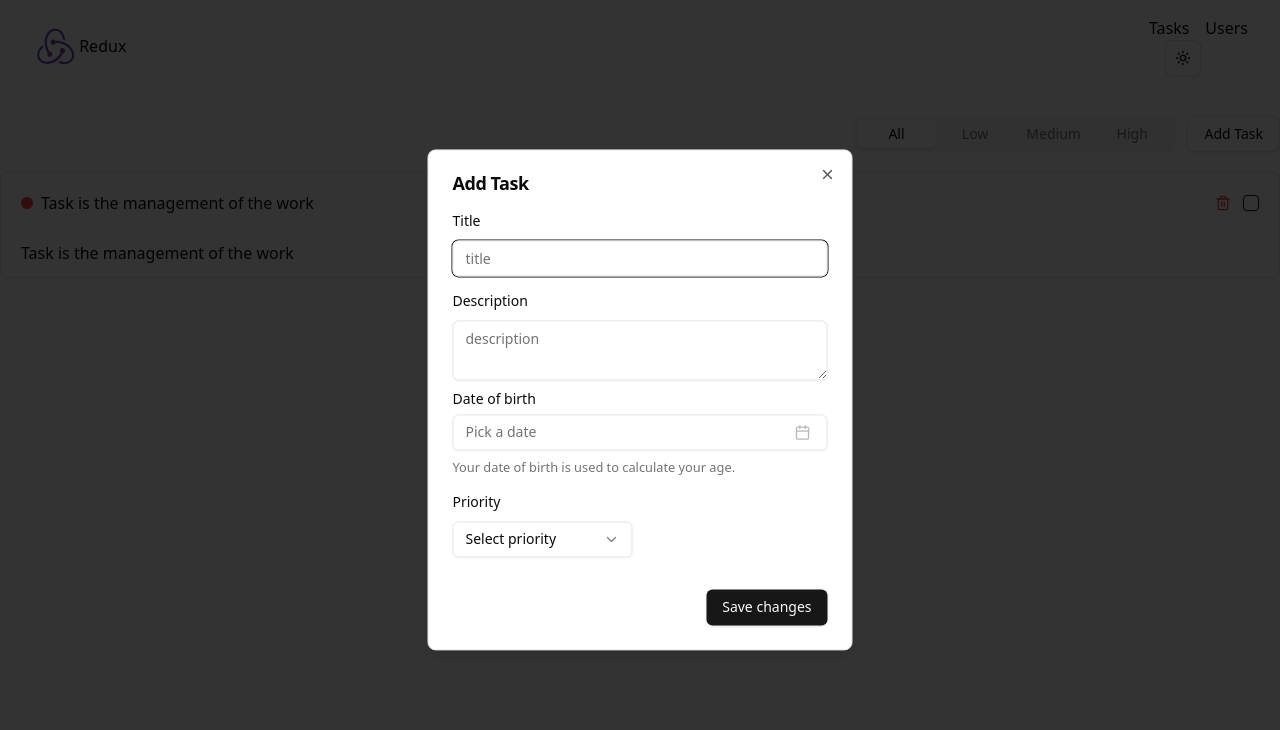
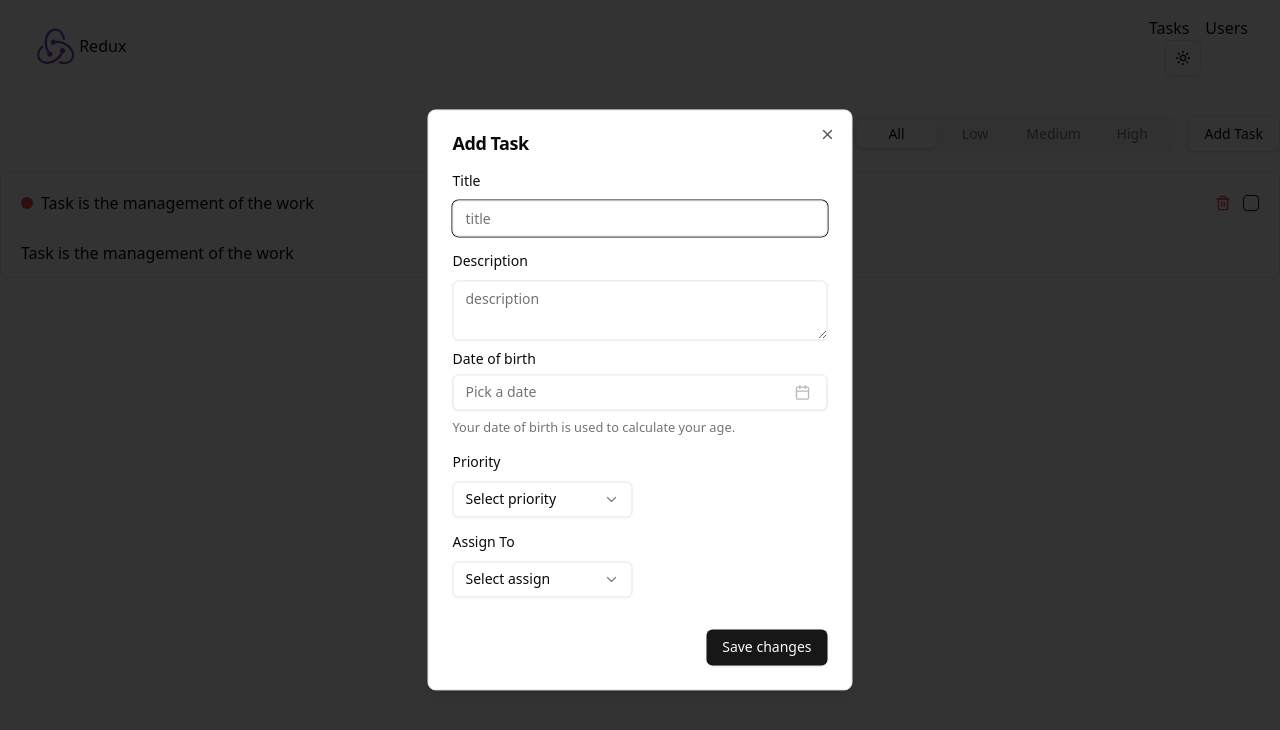
Before and after one commit to Mehebul02/first-redux, a React (Vite) app: page / in a window 1280 px wide. Both pictures are taken after a click on the button "Add Task". Shown: the top 730 px of the page. Built offline with nearby package versions, Linux system fonts and the light colour scheme.

Commit message:
Create the asigned the task

```diff
--- a/src/components/module/tasks/AddTaskModal.tsx
+++ b/src/components/module/tasks/AddTaskModal.tsx
@@ -26,11 +26,13 @@ import { FieldValues, SubmitHandler, useForm } from "react-hook-form"
 import { useAppDispatch } from "@/redux/hook"
 import { addTask } from "@/redux/features/task/taskSlice"
 import { ITask } from "@/types"
+import { useSelector } from "react-redux"
+import { selectUsers } from "@/redux/features/user/userSlice"
 // import { useForm } from "react-hook-form"
 
 export function AddTaskModal() {
   const form = useForm()
-
+  const users = useSelector(selectUsers)
   const dispatch = useAppDispatch()
 
   const onSubmit: SubmitHandler<FieldValues> = (data) => {
@@ -151,6 +153,34 @@ export function AddTaskModal() {
                 </FormItem>
               )}
             />
+            <FormField
+              control={form.control}
+              name="assignedTo"
+              render={({ field }) => (
+                <FormItem>
+                  <FormLabel>Assign To</FormLabel>
+                  <FormControl>
+                    <Select
+                      onValueChange={field.onChange} // Update the form value
+                      value={field.value} // Bind the current form value
+                    >
+                      <SelectTrigger className="w-[180px]">
+                        <SelectValue placeholder="Select assign" />
+                      </SelectTrigger>
+                      <SelectContent>
+                        {
+                          users.map((user) => (
+                            <SelectItem value={user.id}>{user.name}</SelectItem>
+
+                          ))
+                        }
+                      </SelectContent>
+                    </Select>
+                  </FormControl>
+                  <FormMessage />
+                </FormItem>
+              )}
+            />
 
 
             <DialogFooter>
--- a/src/types.ts
+++ b/src/types.ts
@@ -4,13 +4,14 @@ export interface ITask {
     description: string;
     duaDate: string;
     isCompleted: boolean;
-    priority:  "high" | "medium" | "low";
+    priority: "high" | "medium" | "low";
+    assignedTo: string | null
 }
 
 
 
-export interface IUser{
-    id:string,
-    name:string,
+export interface IUser {
+    name: string,
+    id: string,
 
 }
```
